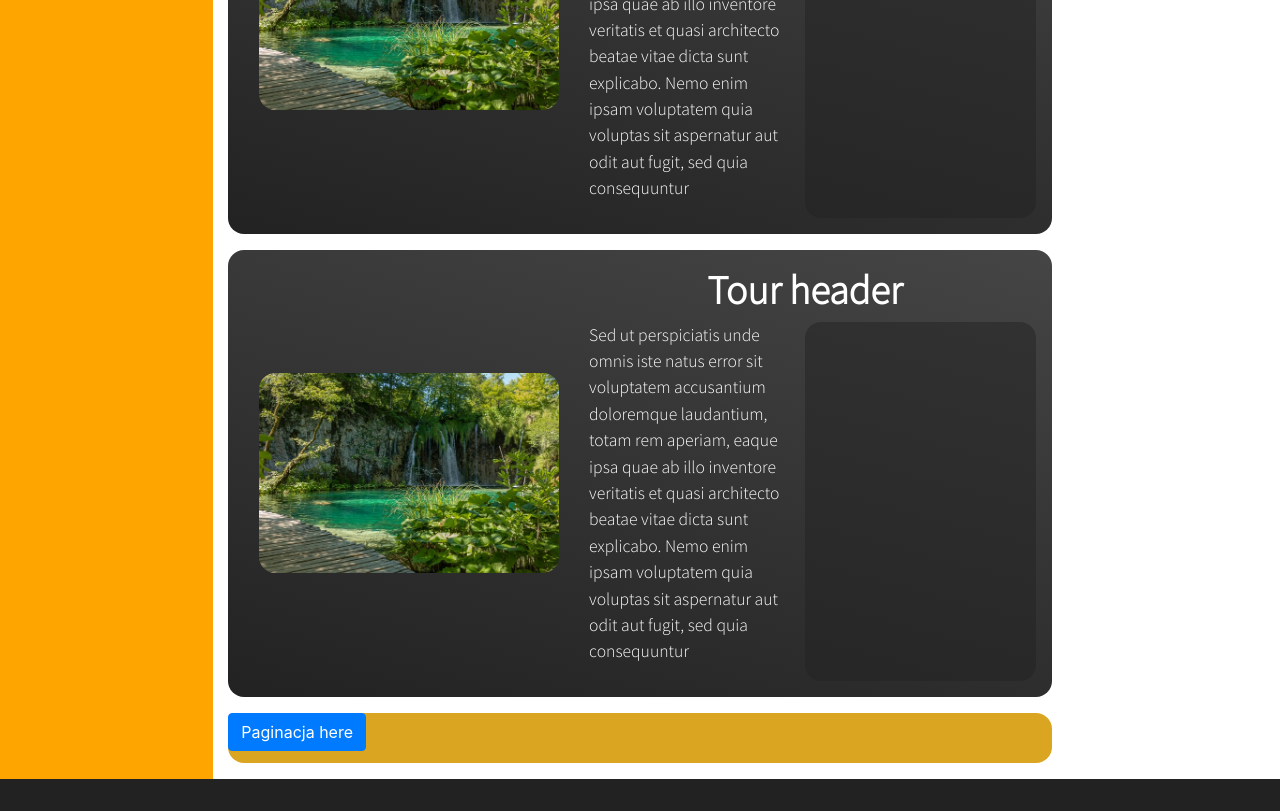
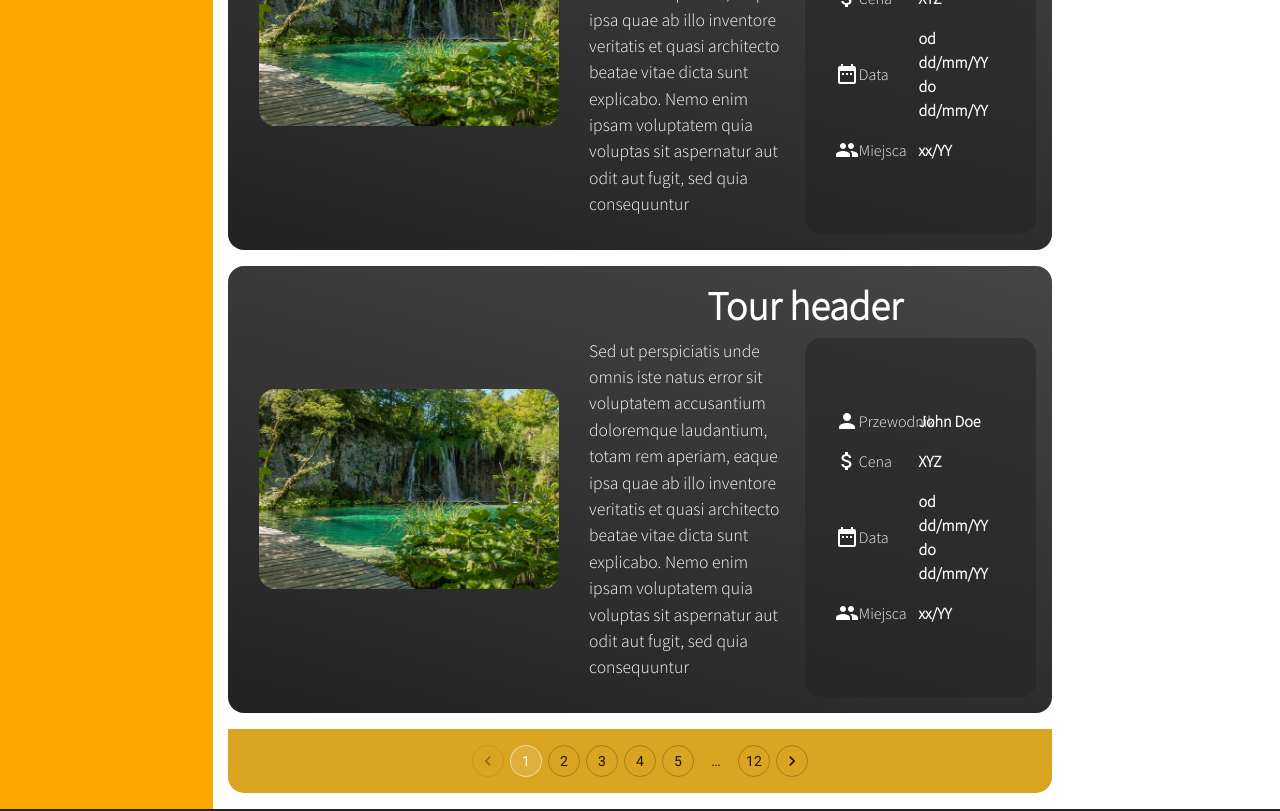
Before and after one commit to navuyi/Praca-Inzynierska-2022, a React (Create React App) app: page /tours in a window 1280 px wide. Shown: the part 1300-2111 px from the top of the page. Built offline with nearby package versions, Linux system fonts and the light colour scheme.

Commit message:
tour panel-info section

```diff
--- a/package.json
+++ b/package.json
@@ -4,8 +4,8 @@
   "private": true,
   "dependencies": {
     "@material-ui/core": "^4.12.1",
+    "@material-ui/icons": "^4.11.2",
     "@material-ui/lab": "^4.0.0-alpha.60",
-    "@material-ui/pickers": "^3.3.10",
     "@testing-library/jest-dom": "^5.11.9",
     "@testing-library/react": "^11.2.5",
     "@testing-library/user-event": "^12.8.3",
@@ -14,8 +14,6 @@
     "form-data": "^4.0.0",
     "react": "^17.0.2",
     "react-bootstrap": "^1.5.2",
-    "react-bootstrap-input": "^1.2.3",
-    "react-bootstrap-range-slider": "^2.0.2",
     "react-dom": "^17.0.2",
     "react-dropzone": "^11.3.4",
     "react-redux": "^7.2.4",
--- /dev/null
+++ b/src/components/Tours/TourPanelLabel.js
@@ -0,0 +1,18 @@
+import React from "react";
+import {Row, Col} from "react-bootstrap"
+
+const TourPanelLabel = (props) => {
+    return(
+        <Row className={"tour-panel-label d-flex align-items-center justify-content-start w-100"}>
+            <Col xl={5} className={"d-flex flex-row align-items-center"}>
+                {props.image}  <p> {props.text} </p>
+            </Col>
+            <Col xl={7}>
+                <span> {props.value} </span>
+            </Col>
+        </Row>
+    )
+}
+
+
+export default TourPanelLabel;
--- a/src/components/Tours/ToursTourPanel.js
+++ b/src/components/Tours/ToursTourPanel.js
@@ -1,6 +1,13 @@
 import React from "react"
 import {Container, Row, Col, Button} from "react-bootstrap"
 import image from "../../images/home/tour01.jpg"
+
+import PersonIcon from '@material-ui/icons/Person';
+import AttachMoneyIcon from '@material-ui/icons/AttachMoney';
+import GroupIcon from '@material-ui/icons/Group';
+import DateRangeIcon from '@material-ui/icons/DateRange';
+
+import TourPanelLabel from "./TourPanelLabel";
 
 const ToursTourPanel = (props) => {
 
@@ -20,8 +27,27 @@ const ToursTourPanel = (props) => {
                             Sed ut perspiciatis unde omnis iste natus error sit voluptatem accusantium doloremque laudantium, totam rem aperiam, eaque ipsa quae ab illo inventore veritatis et quasi architecto beatae vitae dicta sunt explicabo. Nemo enim ipsam voluptatem quia voluptas sit aspernatur aut odit aut fugit, sed quia consequuntur
                         </p>
                     </Col>
-                    <Col xl={6} className={"tour-panel-info d-flex flex-column align-items-center justify-content-center"}>
-                        <p></p>
+                    <Col xl={6} className={"tour-panel-info d-flex flex-column align-items-start justify-content-center"}>
+                       <TourPanelLabel
+                            image={<PersonIcon fontSize={"medium"} />}
+                            text="Przewodnik"
+                            value="John Doe"
+                       />
+                        <TourPanelLabel
+                            image={<AttachMoneyIcon fontSize={"medium"} />}
+                            text="Cena"
+                            value="XYZ"
+                        />
+                        <TourPanelLabel
+                            image={<DateRangeIcon fontSize={"medium"} />}
+                            text="Data"
+                            value=" od dd/mm/YY do dd/mm/YY"
+                        />
+                        <TourPanelLabel
+                            image={<GroupIcon fontSize={"medium"} />}
+                            text="Miejsca"
+                            value="xx/YY"
+                        />
                     </Col>
                 </Row>
             </Col>
--- a/src/pages/Tours.js
+++ b/src/pages/Tours.js
@@ -4,9 +4,10 @@ import React, {useState} from "react";
 import NavbarComponent from "../components/NavbarComponent";
 import Footer from "../components/Footer";
 import {Row, Col, Container, Button, FormControl, Dropdown, DropdownButton} from "react-bootstrap"
-import Select from "react-select"
+import {Pagination} from "@material-ui/lab";
 import TourPlacesSelect from "../components/TourPlacesSelect";
-
+import {createTheme} from "@material-ui/core";
+import {ThemeProvider} from "@material-ui/core";
 import ToursPriceSlider from "../components/Tours/ToursPriceSlider";
 import ToursTourPanel from "../components/Tours/ToursTourPanel";
 
@@ -17,9 +18,16 @@ function Tours(){
     const [filterData, setFilterData] = useState({
         tourPlaces: [],
     })
-
-
-
+    const theme = createTheme({
+        palette: {
+            primary: {
+                light: '#ffffff',
+                main: '#ffffff',
+                dark: '#ffffff',
+                contrastText: '#ffffff'
+            },
+        },
+    });
 
     const options = [
         { value: 'chocolate', label: 'Chocolate' },
@@ -100,7 +108,9 @@ function Tours(){
                             />
                         </div>
                         <div className={"center-footer"}>
-                            <Button> Paginacja here </Button>
+                            <ThemeProvider theme={theme}>
+                                <Pagination count={12} variant="outlined" color={"primary"} />
+                            </ThemeProvider>
                         </div>
                     </Container>
                 </Col>
--- a/src/styles/tours.css
+++ b/src/styles/tours.css
@@ -54,7 +54,7 @@
     align-items: center;
     justify-content: space-between;
 
-    padding: 0.5em 2em;
+    padding: 1em 2em;
 
 }
 .tours .center-header p{
@@ -74,10 +74,19 @@
 .tours .center-footer{
     background-color: goldenrod;
     width: 100%;
-    height: 50px;
-    border-radius: 1em;
+    border-bottom-left-radius: 1em;
+    border-bottom-right-radius: 1em;
     margin-bottom: 1em;
+
+    display: flex;
+    flex-direction: row;
+    justify-content: center;
+    align-items: center;
+
+    padding: 1em 0;
 }
+
+
 .tours .tour-panel{
     width: 100%;
     height: 300px;
--- a/src/styles/toursTourPanel.css
+++ b/src/styles/toursTourPanel.css
@@ -33,3 +33,18 @@
     background-color: rgba(34,34,34, 0.5);
     border-radius: 1em;
 }
+.toursTourPanel .tour-panel-info:hover{
+    background-color: rgba(34,34,34,0.8)
+}
+.toursTourPanel .tour-panel-label{
+    margin: 0.5em 0;
+}
+
+.toursTourPanel .tour-panel-label p{
+    margin: 0;
+    padding: 0;
+    color: whitesmoke;
+}
+.toursTourPanel .tour-panel-label span{
+    font-weight: bold;
+}
```
Also changed, not shown: 1 other file (tests, documents, lock files or other folders).
